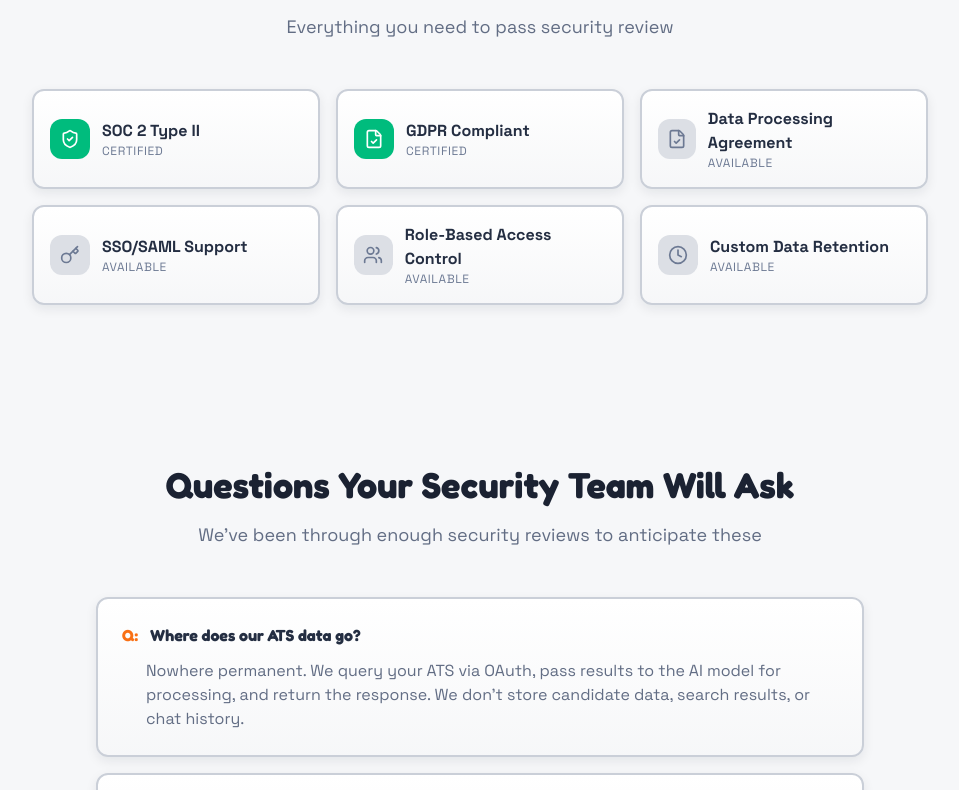
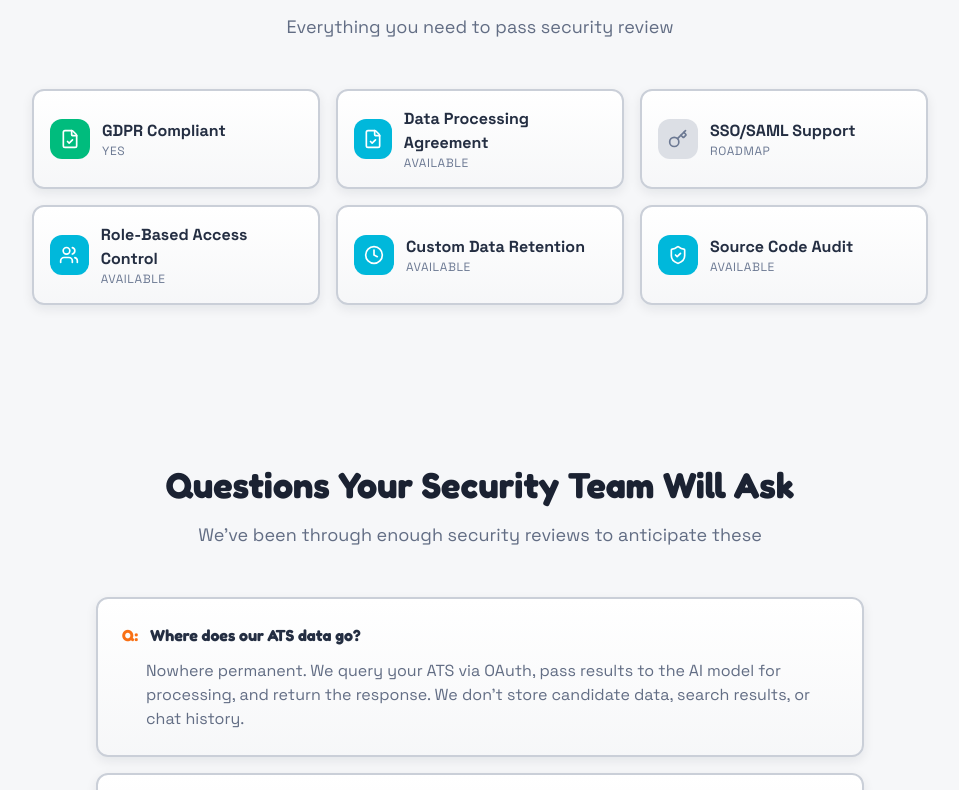
Before and after one commit to kimjune01/skilldex, a React (Vite) app in the folder apps/web/: page /for-it in a window 1280 px wide. Shown: the part 2530-3320 px from the top of the page, without its empty margins (160-1119 px from the left). Built offline with nearby package versions, Linux system fonts and the light colour scheme; no server answers.

Commit message:
Remove false SOC 2 compliance claim, offer source code audit instead
🤖 Generated with [Claude Code](https://claude.com/claude-code)

Co-Authored-By: Claude Opus 4.5 <noreply@anthropic.com>

```diff
--- a/apps/web/src/pages/ForIT.tsx
+++ b/apps/web/src/pages/ForIT.tsx
@@ -3,7 +3,7 @@
  *
  * Landing page targeted at IT professionals addressing common B2B SaaS concerns:
  * - Data security and ephemerality
- * - Compliance (SOC 2, GDPR)
+ * - Compliance (GDPR)
  * - Control and visibility
  * - Easy deployment and offboarding
  */
@@ -63,12 +63,12 @@ const securityFeatures = [
 ];
 
 const complianceItems = [
-  { label: 'SOC 2 Type II', status: 'certified', icon: ShieldCheck },
   { label: 'GDPR Compliant', status: 'certified', icon: FileCheck },
   { label: 'Data Processing Agreement', status: 'available', icon: FileCheck },
-  { label: 'SSO/SAML Support', status: 'available', icon: Key },
+  { label: 'SSO/SAML Support', status: 'roadmap', icon: Key },
   { label: 'Role-Based Access Control', status: 'available', icon: Users },
   { label: 'Custom Data Retention', status: 'available', icon: Clock },
+  { label: 'Source Code Audit', status: 'available', icon: ShieldCheck },
 ];
 
 const dataFlowSteps = [
@@ -122,7 +122,7 @@ const commonConcerns = [
   {
     question: 'How do we know you\'re actually ephemeral?',
     answer:
-      'Request our architecture documentation. Review our SOC 2 report. We\'re happy to walk through our data flow with your security team. Skepticism is welcome—we built this for skeptics.',
+      'Request a source code audit—we\'ll give you full access to review the codebase yourself. We\'re happy to walk through our data flow with your security team. Skepticism is welcome—we built this for skeptics.',
   },
 ];
 
@@ -354,19 +354,21 @@ export default function ForIT() {
                     className={`h-10 w-10 rounded-lg flex items-center justify-center ${
                       item.status === 'certified'
                         ? 'bg-emerald-500'
+                        : item.status === 'available'
+                        ? 'bg-cyan-500'
                         : 'bg-[hsl(220_15%_88%)]'
                     }`}
                   >
                     <Icon
                       className={`h-5 w-5 ${
-                        item.status === 'certified' ? 'text-white' : 'text-[hsl(220_15%_50%)]'
+                        item.status === 'certified' || item.status === 'available' ? 'text-white' : 'text-[hsl(220_15%_50%)]'
                       }`}
                     />
                   </div>
                   <div>
                     <div className="font-bold text-[hsl(220_30%_20%)]">{item.label}</div>
                     <div className="text-xs text-[hsl(220_15%_50%)] uppercase tracking-wider">
-                      {item.status === 'certified' ? 'Certified' : 'Available'}
+                      {item.status === 'certified' ? 'Yes' : item.status === 'available' ? 'Available' : 'Roadmap'}
                     </div>
                   </div>
                 </div>
```
